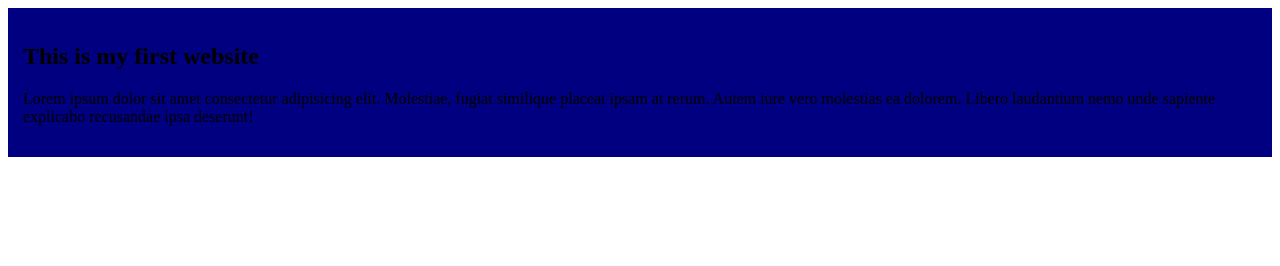
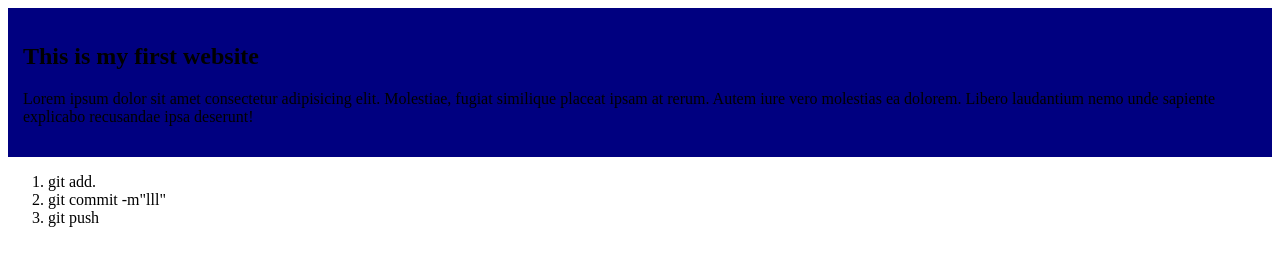
Before and after one commit to shihabuddinbhuiyan580-ctrl/my-simple-website, a plain HTML site: page index.html in a window 1280 px wide. Drawn offline with Linux system fonts and the light colour scheme.

Commit message:
the end is here

```diff
--- a/index.html
+++ b/index.html
@@ -10,5 +10,10 @@
     <div><h2>This is my first website</h2>
     <p>Lorem ipsum dolor sit amet consectetur adipisicing elit. Molestiae, fugiat similique placeat ipsam at rerum. Autem iure vero molestias ea dolorem. Libero laudantium nemo unde sapiente explicabo recusandae ipsa deserunt!</p>
 </div>
+<ol>
+    <li>git add.</li>
+    <li>git commit -m"lll"</li>
+    <li>git push</li>
+</ol>
     </body>
 </html>
```
